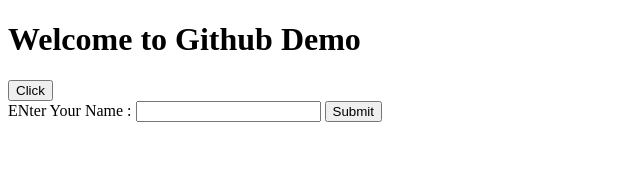
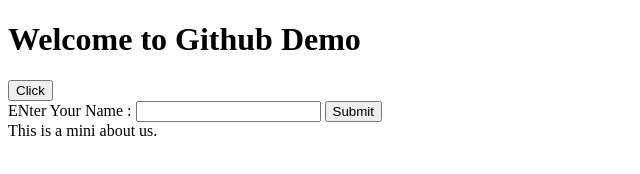
Before and after one commit to dpThakur/demoRepo, a plain HTML site: page index.html in a window 1280 px wide. Shown: the whole page, without its empty margins (0-640 px from the left). Drawn offline with Linux system fonts and the light colour scheme.

Commit message:
created a about us section

```diff
--- a/index.html
+++ b/index.html
@@ -13,5 +13,10 @@
         <input id="name" name="name" type="text">
         <input type="submit" value="Submit">
     </form>
+
+    <section>
+        This is a mini about us.
+    </section>
+
 </body>
 </html>
```
